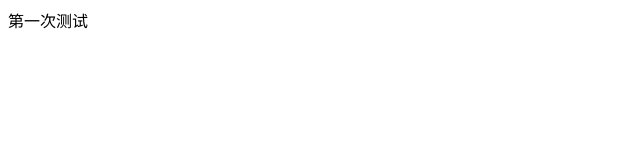
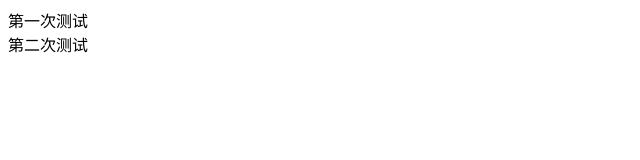
Before and after one commit to Zjccjz/Myjob, a plain HTML site: page index.html in a window 1280 px wide. Shown: the whole page, without its empty margins (0-640 px from the left). Drawn offline with Linux system fonts and the light colour scheme.

Commit message:
第er次测试

```diff
--- a/index.html
+++ b/index.html
@@ -6,6 +6,7 @@
 </head>
 <body>
   <span>第一次测试</span>
+  <div>第二次测试</div>
 
 </body>
 </html>
```
